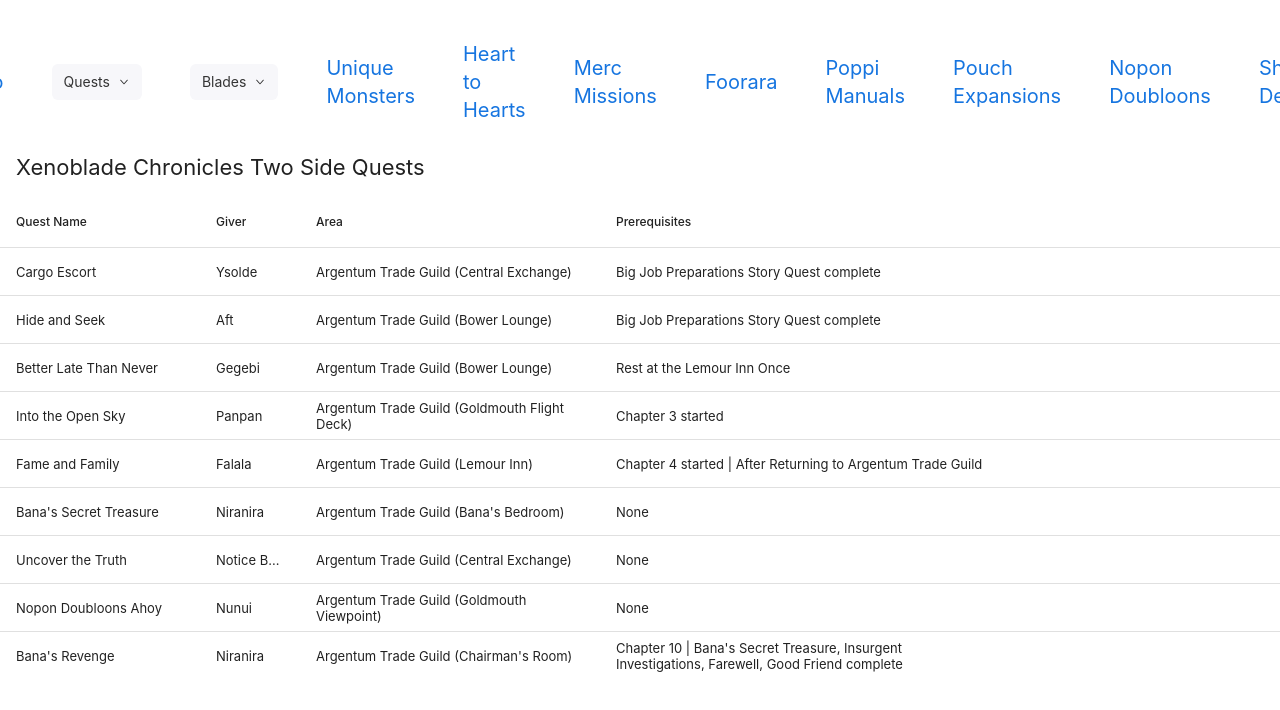
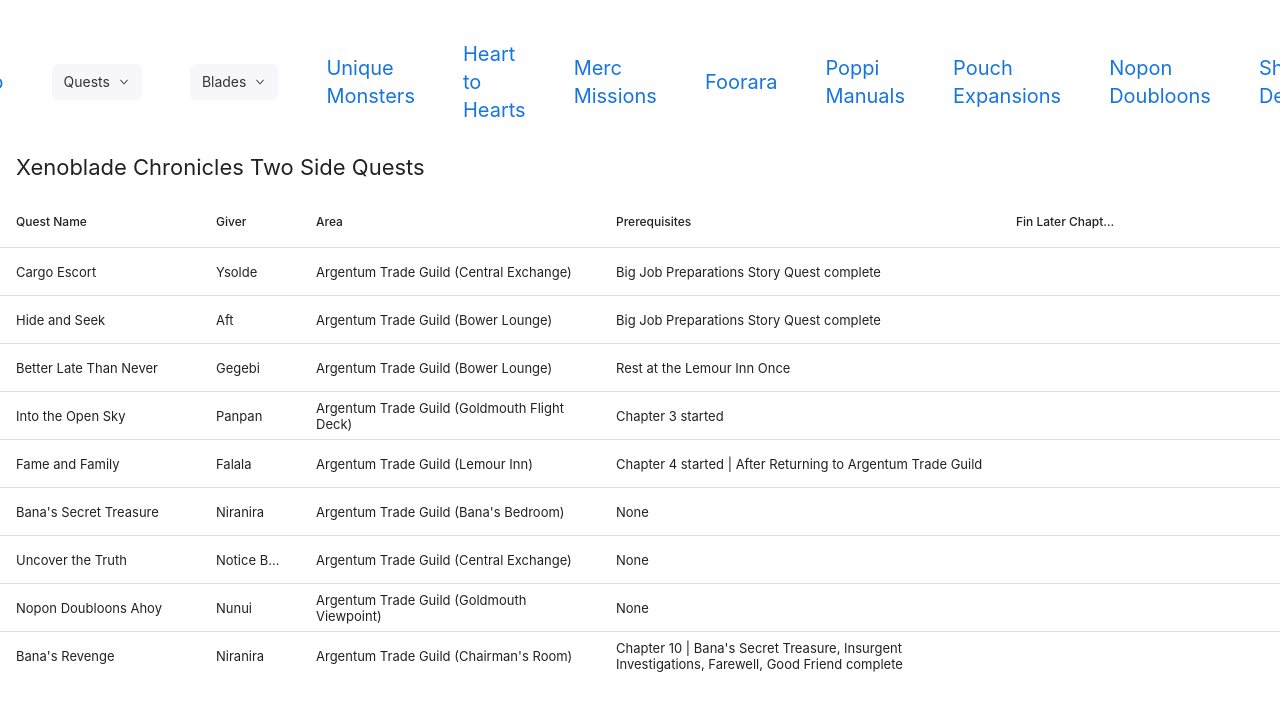
Before and after one commit to Sniffin3083/project-zohar, a React (Create React App) app: page /xeno2/quests/standard in a window 1280 px wide. Shown: the top 710 px of the page. Built offline with nearby package versions, Linux system fonts and the light colour scheme.

Commit message:
Added "Finish In Later Chapter" Column

```diff
--- a/src/routes/XC2/SideQuests.jsx
+++ b/src/routes/XC2/SideQuests.jsx
@@ -34,6 +34,12 @@ const columns = [
         width: "400px",
         wrap: true,
     },
+    {
+        name: "Fin Later Chapter?",
+        selector: row => row.chapter,
+        sortable: true,
+        width: "150px"
+    }
 ];
 
 const conditionalRowStyles = [
```
